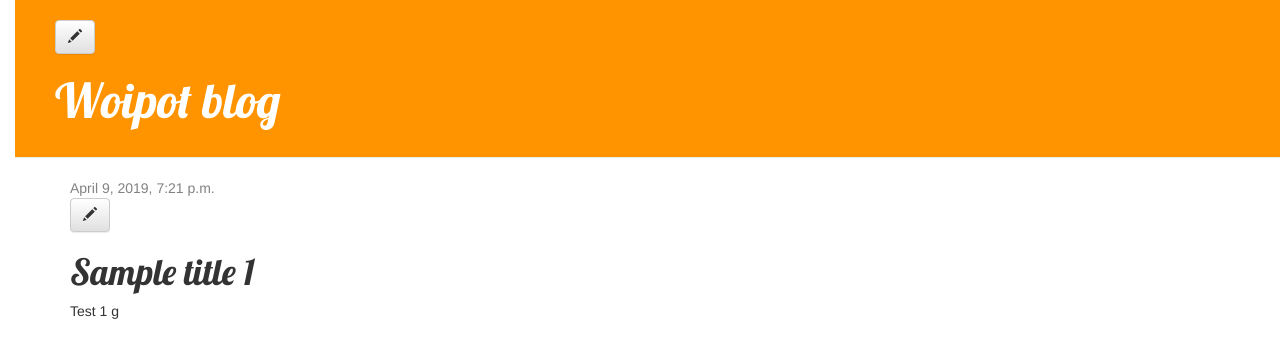
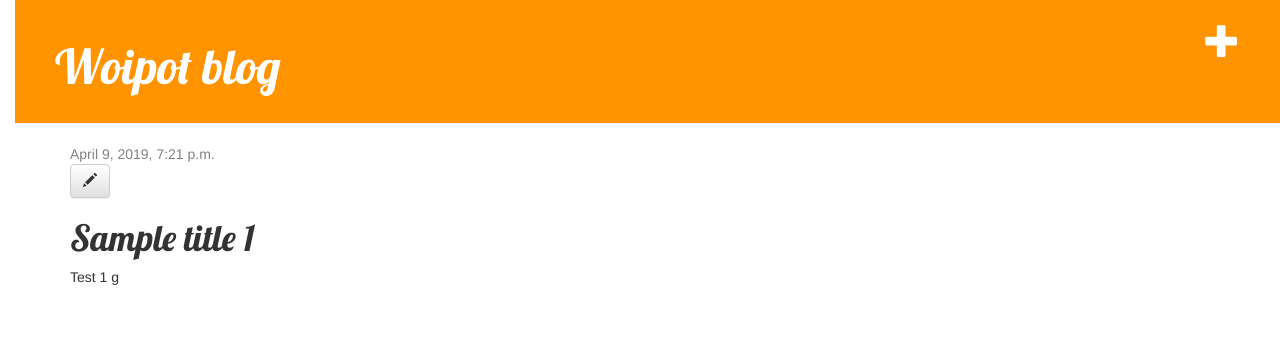
Before and after one commit to woipot/6sem_DjangoBlog, a Django app: page /post/1/ in a window 1280 px wide. Shown: the top 358 px of the page. Run offline with Django 3.2, Linux system fonts and the light colour scheme; a user stored in the database is signed in; data comes from the database, SQL or seed files in the repository; both versions use the stored data as it was after the commit; some libraries are stand-ins or nearby versions.

Commit message:
fix authentication

```diff
--- a/templates/blog/base.html
+++ b/templates/blog/base.html
@@ -13,8 +13,9 @@
 </head>
 <body>
     <div class="page-header" >
+
         {% if user.is_authenticated %}
-             <a class="btn btn-default" href="{% url 'post_edit' pk=post.pk %}"><span class="glyphicon glyphicon-pencil"></span></a>
+            <a href="{% url 'post_new' %}" class="top-menu"><span class="glyphicon glyphicon-plus"></span></a>
         {% endif %}
         <h1><a href="/">Woipot blog</a></h1>
     </div>
```
Also changed, not shown: db.sqlite3.
